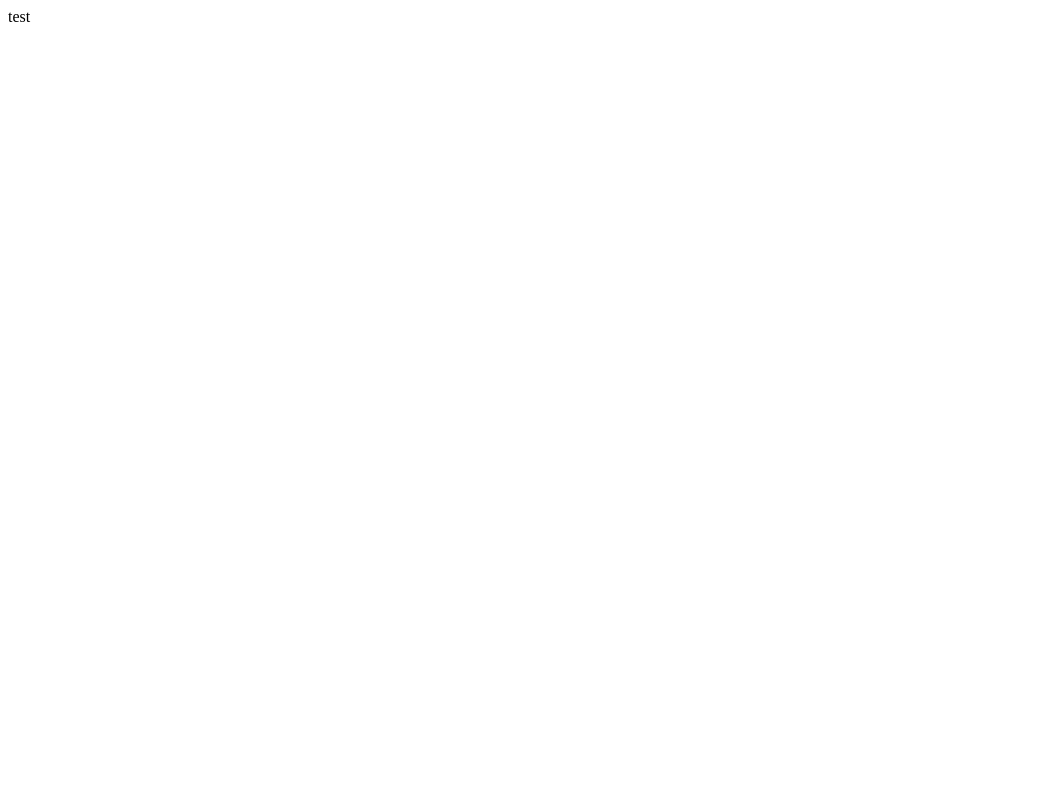
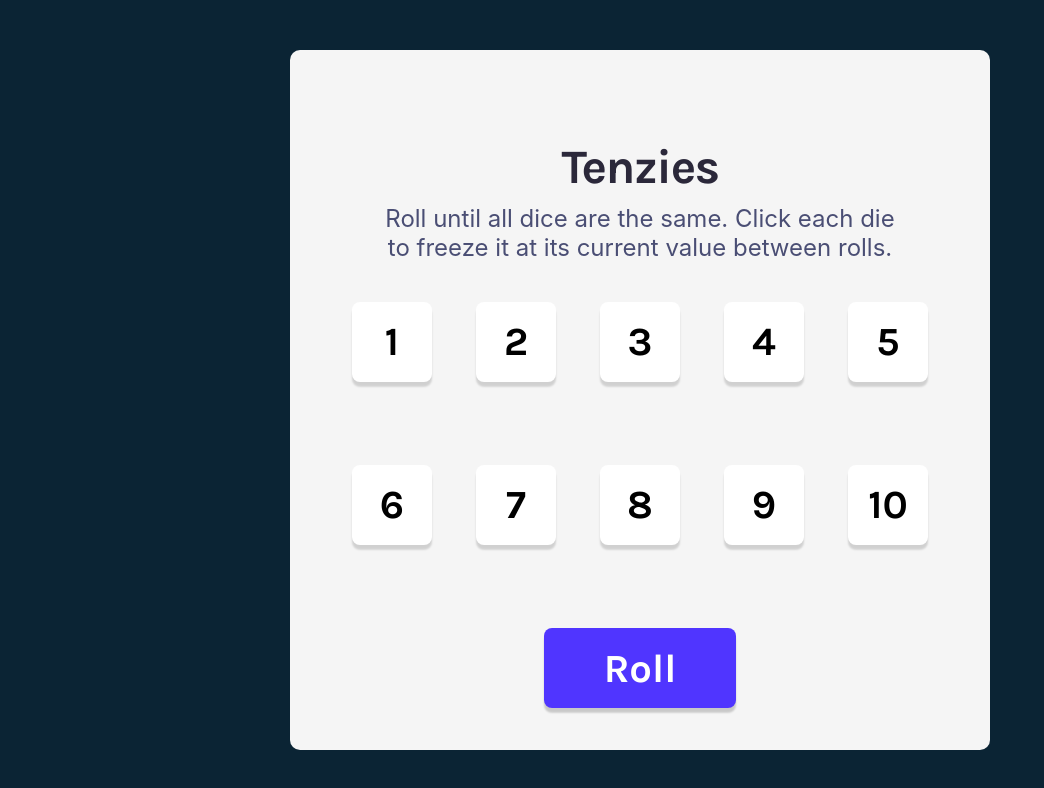
Before and after one commit to lorenzoaniel/tenzies-app, a React (Create React App) app: page / in a window 1280 px wide. Shown: the top 788 px of the page, without its empty margins (0-1044 px from the left). Built offline with nearby package versions, Linux system fonts and the light colour scheme.

Commit message:
Figma Mock To Static
Converting Figma Mock to a base static react app purely static visuals.

```diff
--- a/public/index.html
+++ b/public/index.html
@@ -10,34 +10,14 @@
       content="Web site created using create-react-app"
     />
     <link rel="apple-touch-icon" href="%PUBLIC_URL%/logo192.png" />
-    <!--
-      manifest.json provides metadata used when your web app is installed on a
-      user's mobile device or desktop. See https://developers.google.com/web/fundamentals/web-app-manifest/
-    -->
     <link rel="manifest" href="%PUBLIC_URL%/manifest.json" />
-    <!--
-      Notice the use of %PUBLIC_URL% in the tags above.
-      It will be replaced with the URL of the `public` folder during the build.
-      Only files inside the `public` folder can be referenced from the HTML.
+    <link rel="preconnect" href="https://fonts.googleapis.com">
+    <link rel="preconnect" href="https://fonts.gstatic.com" crossorigin>
+    <link href="https://fonts.googleapis.com/css2?family=Karla:wght@700&display=swap" rel="stylesheet">
 
-      Unlike "/favicon.ico" or "favicon.ico", "%PUBLIC_URL%/favicon.ico" will
-      work correctly both with client-side routing and a non-root public URL.
-      Learn how to configure a non-root public URL by running `npm run build`.
-    -->
-    <title>React App</title>
+    <title>Tenzies App</title>
   </head>
   <body>
-    <noscript>You need to enable JavaScript to run this app.</noscript>
     <div id="root"></div>
-    <!--
-      This HTML file is a template.
-      If you open it directly in the browser, you will see an empty page.
-
-      You can add webfonts, meta tags, or analytics to this file.
-      The build step will place the bundled scripts into the <body> tag.
-
-      To begin the development, run `npm start` or `yarn start`.
-      To create a production bundle, use `npm run build` or `yarn build`.
-    -->
   </body>
 </html>
--- a/src/App.js
+++ b/src/App.js
@@ -1,11 +1,38 @@
 
 import React from 'react';
+import styled from 'styled-components';
+import GlobalStyle from './globalStyles';
+import Title from './Components/Title'
+import Summary from './Components/Summary';
+import Board from './Components/Board';
+import Dice from './Components/Dice';
+import Roll from './Components/Roll';
 
-function App() {
+const Main = styled.div`
+  background-color: #F5F5F5;
+  width: 43.75rem;
+  height: 43.75rem;
+  border-radius: 0.625rem;
+  padding: 0 2.5rem;
+`;
+
+const App = () => {
   return (
-    <div>
-      test
-    </div>
+    <>
+      <GlobalStyle />
+      <Main>
+      <Title title={"Tenzies"} />
+      <Summary summary={"Roll until all dice are the same. Click each die to freeze it at its current value between rolls."} />
+      <Board>
+        {
+          <>
+            <Dice diceQuantity={10}/>
+            <Roll buttonLabel={"Roll"}/>
+          </>
+        }
+      </Board>
+      </Main>
+    </>
   );
 }
 
--- /dev/null
+++ b/src/Components/Board.js
@@ -0,0 +1,29 @@
+import React from 'react';
+import styled from 'styled-components';
+
+const Div = styled.div`
+    //background: red; //testing
+    height: 70%;
+    border-bottom-right-radius: inherit;
+    border-bottom-left-radius: inherit;
+
+    /* GRID/FLEX */
+
+    display: grid;
+    justify-items: center;
+    align-items: center;
+    grid-template-columns: repeat(5, 1fr);
+    grid-template-rows: repeat(3, 1fr);
+    grid-template-areas:
+        "dice1 dice2 dice3 dice4 dice5"
+        "dice6 dice7 dice8 dice9 dice10"
+        ". button button button .";
+`;
+
+const Board = (props) => {
+    return (
+            <Div>{props.children}</Div>
+    );
+}
+
+export default Board;
--- /dev/null
+++ b/src/Components/Dice.js
@@ -0,0 +1,44 @@
+import React from 'react';
+import styled from 'styled-components';
+
+const Div = styled.div`
+    //background: green; //testing
+    height: 5rem;
+    width: 5rem;
+    border-radius: 0.5rem;
+    box-shadow: 0rem 0.3rem 0.125rem rgba(0, 0, 0, 0.15);
+    background-color: #FFFFFF;
+
+    /* GRID/FLEX */
+
+    grid-area: ${props => props.className};
+    display: flex;
+    justify-content: center;
+    align-items: center;
+
+    /* FONTS */
+
+    font-family: 'Karla';
+    font-style: normal;
+    font-weight: 700;
+    font-size: 2.5rem;
+`;
+
+const Dice = (props) => {
+
+    const renderDices = () => {
+
+        let dicesArr = new Array(props.diceQuantity).fill(0).map((ele, index) => {
+            const diceNumber = index+1;
+            return <Div className={`dice${diceNumber}`} key={`dice${diceNumber}`} >{`${diceNumber}`}</Div>
+        });
+
+        return dicesArr;
+    }
+
+    return (
+        renderDices()
+    )
+}
+
+export default Dice;
--- /dev/null
+++ b/src/Components/Roll.js
@@ -0,0 +1,32 @@
+import React from 'react';
+import styled from 'styled-components';
+
+const Button = styled.button`
+    //background: blue; //testing
+    height: 5rem;
+    width: 12rem;
+    border-radius: 0.5rem;
+    border-style: none;
+    background-color: #5035FF;
+    box-shadow: 0rem 0.3rem 0.125rem rgba(0, 0, 0, 0.18);
+
+    /* GRID/FLEX */
+
+    grid-area: button;
+
+    /* FONTS */
+
+    font-family: 'Karla';
+    font-style: normal;
+    font-weight: 700;
+    font-size: 2.5rem;
+    color: #FFFFFF;
+`;
+
+const Roll = (props) => {
+    return (
+            <Button className={"Roll"}>{props.buttonLabel}</Button>
+    );
+}
+
+export default Roll;
--- /dev/null
+++ b/src/Components/Summary.js
@@ -0,0 +1,36 @@
+import React from 'react';
+import styled from 'styled-components';
+
+const Div = styled.div`
+    //background: orange; //testing
+    height: 10%;
+    padding: 0 3rem;
+    padding-top: 1rem;
+
+    /* GRID/FLEX */
+
+    display: flex;
+    justify-content: center;
+    align-items: center;
+`;
+
+const P = styled.p`
+    font-family: 'Inter';
+    font-style: normal;
+    font-weight: 400;
+    font-size: 1.5rem;
+    text-align: center;
+    color: #4A4E74;
+`;
+
+
+const Summary = (props) => {
+
+    return (
+        <Div>
+            <P>{props.summary}</P>
+        </Div>
+    );
+}
+
+export default Summary;
--- /dev/null
+++ b/src/Components/Title.js
@@ -0,0 +1,39 @@
+import React from 'react';
+import styled from 'styled-components';
+
+const Div = styled.div`
+    //background: purple; //testing
+    height: 20%;
+
+    border-top-right-radius: inherit;
+    border-top-left-radius: inherit;
+    padding-bottom: 0.5rem;
+
+    /* GRID/FLEX */
+
+    display: flex;
+    justify-content: center;
+    align-items: end;
+`;
+
+const H1 = styled.h1`
+    font-family: 'Karla';
+    font-style: normal;
+    font-weight: 700;
+    font-size: 3rem;
+    letter-spacing: -0.03em;
+    color: #2B283A;
+    line-height: 30px;
+`;
+
+const Title = (props) => {
+
+
+    return (
+        <Div>
+            <H1>{props.title}</H1>
+        </Div>
+    );
+}
+
+export default Title;
--- /dev/null
+++ b/src/globalStyles.js
@@ -0,0 +1,24 @@
+import { createGlobalStyle } from 'styled-components';
+
+const GlobalStyle = createGlobalStyle`
+    * {
+        box-sizing: border-box;
+        margin: 0;
+        padding: 0;
+    }
+
+    html {
+        height: 100vh;
+        min-width: 530px;
+    }
+
+    body {
+        background-color: #0b2434;
+        display: flex;
+        justify-content: center;
+        align-items: center;
+        height: 100%;
+    }
+`;
+
+export default GlobalStyle;
```
